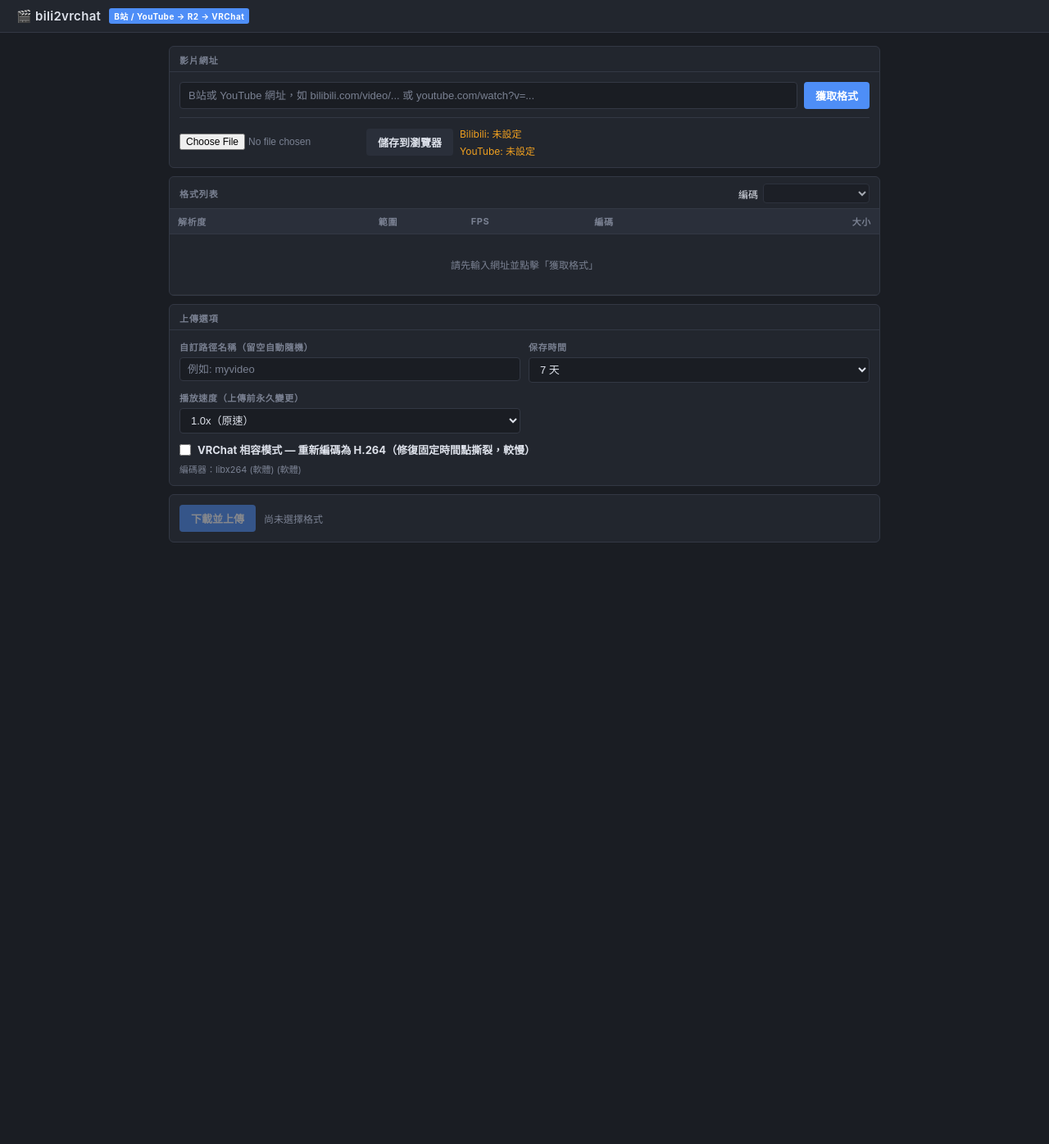
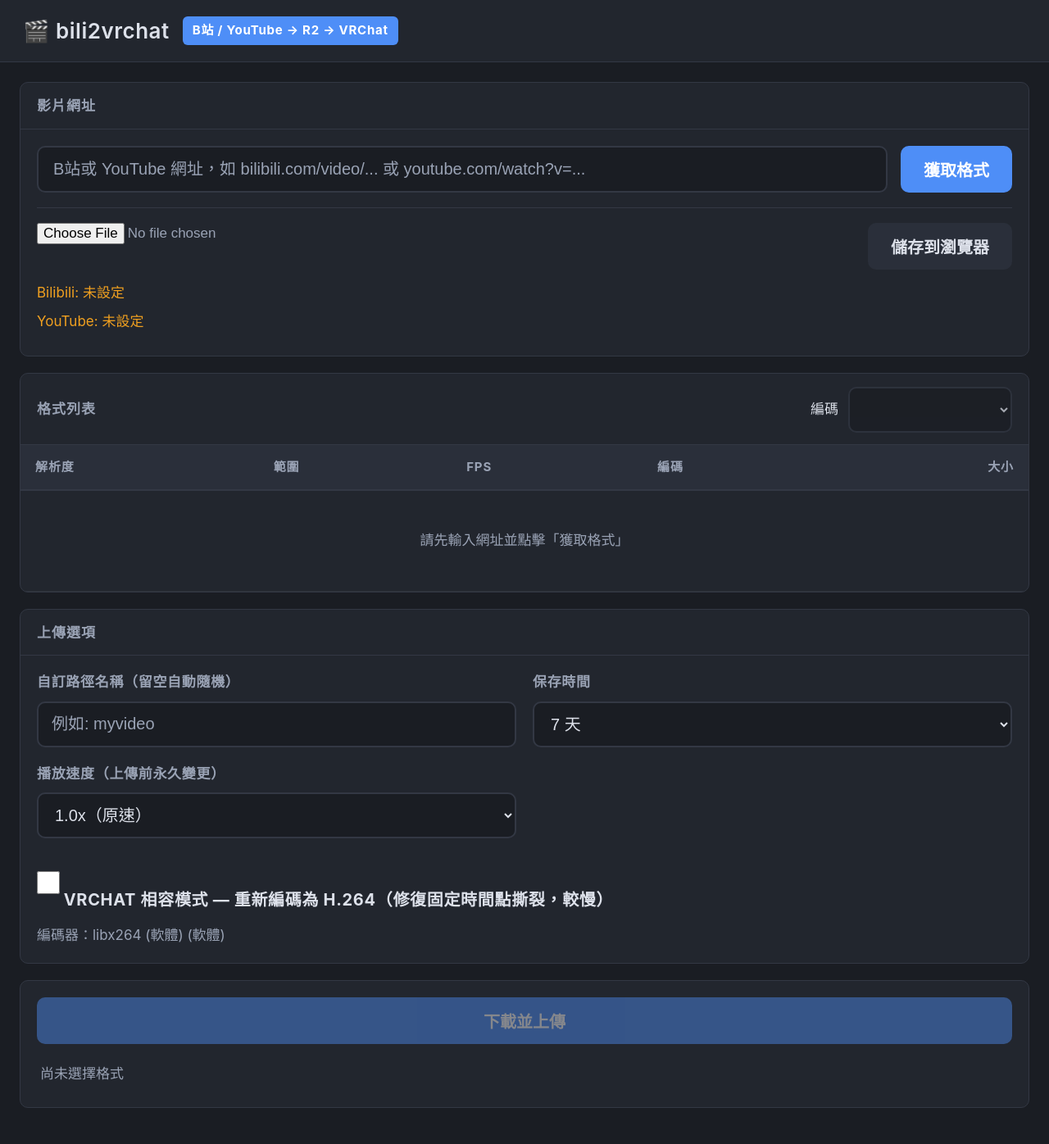
Before and after one commit to yuentw/bili2vrc, a Flask app: page / in a window 1280 px wide. Shown: the whole page at 82% size. Before the commit the page ends 662 px from the top, so only its background shows below. Run offline with Flask 3, Linux system fonts and the light colour scheme; lists and menus that the app fills with data are empty.

Commit message:
thing kind of complete

```diff
--- a/templates/index.html
+++ b/templates/index.html
@@ -2,7 +2,7 @@
 <html lang="zh-TW">
 <head>
   <meta charset="utf-8">
-  <meta name="viewport" content="width=device-width, initial-scale=1">
+  <meta name="viewport" content="width=device-width, initial-scale=1, viewport-fit=cover">
   <title>bili2vrchat — B站上傳工具</title>
   <style>
     *, *::before, *::after { box-sizing: border-box; margin: 0; padding: 0; }
@@ -18,42 +18,53 @@
       --warn:     #f0a020;
       --danger:   #e05252;
       --text:     #dde1ea;
-      --muted:    #7a8192;
-      --row-sel:  rgba(78,142,247,0.18);
-      --row-h:    rgba(255,255,255,0.04);
+      --muted:    #9aa3b5;
+      --row-sel:  rgba(78,142,247,0.22);
+      --row-h:    rgba(255,255,255,0.06);
+      --touch:    56px;
+      --fs:       20px;
+      --fs-sm:    17px;
+      --fs-xs:    15px;
+      --fs-lg:    26px;
+      --pad:      20px;
+      --gap:      16px;
+      --radius:   10px;
     }
 
     body {
       background: var(--bg);
       color: var(--text);
       font-family: -apple-system, BlinkMacSystemFont, "Segoe UI", Roboto, sans-serif;
-      font-size: 13px;
+      font-size: var(--fs);
+      line-height: 1.5;
       min-height: 100vh;
       display: flex;
       flex-direction: column;
+      -webkit-tap-highlight-color: rgba(78, 142, 247, 0.25);
     }
 
     /* ── Header ── */
     header {
       background: var(--surface);
       border-bottom: 1px solid var(--border);
-      padding: 10px 20px;
+      padding: 18px 28px;
       display: flex;
       align-items: center;
-      gap: 10px;
+      gap: 16px;
+      flex-wrap: wrap;
     }
     header h1 {
-      font-size: 15px;
+      font-size: var(--fs-lg);
       font-weight: 600;
       color: var(--text);
       letter-spacing: 0.02em;
     }
     header .badge {
-      font-size: 10px;
+      font-size: var(--fs-xs);
       background: var(--accent);
       color: #fff;
-      border-radius: 3px;
-      padding: 2px 6px;
+      border-radius: 6px;
+      padding: 6px 12px;
       font-weight: 700;
       letter-spacing: 0.05em;
     }
@@ -64,27 +75,27 @@
       display: flex;
       flex-direction: column;
       gap: 0;
-      max-width: 900px;
+      max-width: 1400px;
       width: 100%;
       margin: 0 auto;
-      padding: 16px;
+      padding: 24px;
     }
 
     /* ── Section cards ── */
     .section {
       background: var(--surface);
       border: 1px solid var(--border);
-      border-radius: 6px;
-      margin-bottom: 10px;
+      border-radius: var(--radius);
+      margin-bottom: 20px;
       overflow: hidden;
     }
     .section-title {
-      font-size: 11px;
+      font-size: var(--fs-sm);
       font-weight: 700;
       color: var(--muted);
-      letter-spacing: 0.08em;
+      letter-spacing: 0.06em;
       text-transform: uppercase;
-      padding: 8px 12px 6px;
+      padding: 16px 20px 14px;
       border-bottom: 1px solid var(--border);
     }
     .fmt-header {
@@ -97,41 +108,44 @@
     .fmt-filter {
       display: flex;
       align-items: center;
-      gap: 6px;
+      gap: 12px;
       font-weight: 400;
       text-transform: none;
       letter-spacing: 0;
       color: var(--text);
-      font-size: 12px;
+      font-size: var(--fs-sm);
     }
     .fmt-filter-select {
       background: var(--bg);
-      border: 1px solid var(--border);
+      border: 2px solid var(--border);
       color: var(--text);
-      font-size: 12px;
-      padding: 3px 8px;
-      border-radius: 4px;
-      min-width: 130px;
+      font-size: var(--fs-sm);
+      padding: 12px 16px;
+      border-radius: var(--radius);
+      min-width: 200px;
+      min-height: var(--touch);
     }
     .fmt-filter-select:focus { border-color: var(--accent); outline: none; }
-    .fmt-filter-select option { background: var(--surface2); }
+    .fmt-filter-select option { background: var(--surface2); font-size: var(--fs-sm); }
     .section-body {
-      padding: 12px;
+      padding: var(--pad);
     }
 
     /* ── URL Row ── */
     .url-row {
       display: flex;
-      gap: 8px;
+      gap: var(--gap);
+      flex-wrap: wrap;
     }
     .url-row input {
-      flex: 1;
+      flex: 1 1 280px;
       background: var(--bg);
-      border: 1px solid var(--border);
-      border-radius: 4px;
+      border: 2px solid var(--border);
+      border-radius: var(--radius);
       color: var(--text);
-      padding: 7px 10px;
-      font-size: 13px;
+      padding: 14px 18px;
+      font-size: var(--fs);
+      min-height: var(--touch);
       outline: none;
       transition: border-color .15s;
     }
@@ -141,13 +155,16 @@
     /* ── Buttons ── */
     .btn {
       border: none;
-      border-radius: 4px;
-      padding: 7px 14px;
-      font-size: 13px;
+      border-radius: var(--radius);
+      padding: 14px 28px;
+      font-size: var(--fs);
       font-weight: 600;
+      min-height: var(--touch);
+      min-width: var(--touch);
       cursor: pointer;
       white-space: nowrap;
       transition: background .12s, opacity .12s;
+      touch-action: manipulation;
     }
     .btn:disabled { opacity: .45; cursor: not-allowed; }
     .btn-primary  { background: var(--accent); color: #fff; }
@@ -160,44 +177,46 @@
     /* ── Cookie warning ── */
     #cookieWarning {
       display: none;
-      font-size: 12px;
+      font-size: var(--fs-sm);
       color: var(--warn);
-      padding: 6px 0 0;
+      padding: 14px 0 0;
+      line-height: 1.5;
     }
     .cookie-row {
       display: flex;
       flex-wrap: wrap;
       align-items: center;
-      gap: 8px;
-      margin-top: 10px;
-      padding-top: 10px;
+      gap: var(--gap);
+      margin-top: 18px;
+      padding-top: 18px;
       border-top: 1px solid var(--border);
     }
     .cookie-row input[type="file"] {
-      font-size: 12px;
+      font-size: var(--fs-sm);
       color: var(--muted);
-      max-width: 220px;
-    }
-    #cookieStatus {
-      font-size: 12px;
-      color: var(--muted);
-      flex: 1;
-      min-width: 140px;
+      flex: 1 1 240px;
+      min-height: var(--touch);
     }
     .cookie-platforms {
       display: flex;
       flex-direction: column;
-      gap: 4px;
-      font-size: 12px;
-      flex: 1;
-      min-width: 180px;
+      gap: 10px;
+      font-size: var(--fs-sm);
+      flex: 1 1 100%;
     }
     .cookie-platforms .ok { color: var(--success); }
     .cookie-platforms .warn { color: var(--warn); }
+    .cookie-platform-row {
+      display: flex;
+      align-items: center;
+      gap: 12px;
+      flex-wrap: wrap;
+    }
     #cookieUploadMsg {
-      font-size: 12px;
+      font-size: var(--fs-sm);
       color: var(--success);
       width: 100%;
+      margin-top: 8px;
     }
 
     /* ── Format table ── */
@@ -207,46 +226,48 @@
     table {
       width: 100%;
       border-collapse: collapse;
-      table-layout: fixed;
     }
     thead th {
       background: var(--surface2);
       color: var(--muted);
-      font-size: 11px;
+      font-size: var(--fs-xs);
       font-weight: 700;
       text-transform: uppercase;
       letter-spacing: 0.06em;
-      padding: 7px 10px;
+      padding: 16px 18px;
       text-align: left;
-      border-bottom: 1px solid var(--border);
+      border-bottom: 2px solid var(--border);
       white-space: nowrap;
       user-select: none;
     }
     thead th.right { text-align: right; }
 
     tbody tr {
-      border-bottom: 1px solid rgba(255,255,255,0.04);
+      border-bottom: 1px solid rgba(255,255,255,0.06);
       cursor: pointer;
+      min-height: var(--touch);
     }
     tbody tr:hover   { background: var(--row-h); }
     tbody tr.selected { background: var(--row-sel); }
     tbody tr.selected td { color: #fff; }
 
     tbody td {
-      padding: 6px 10px;
+      padding: 16px 18px;
       color: var(--text);
       white-space: nowrap;
       overflow: hidden;
       text-overflow: ellipsis;
+      font-size: var(--fs-sm);
+      vertical-align: middle;
     }
     tbody td.right { text-align: right; }
 
     .badge-codec {
       display: inline-block;
-      font-size: 10px;
+      font-size: var(--fs-xs);
       font-weight: 700;
-      padding: 1px 5px;
-      border-radius: 3px;
+      padding: 6px 10px;
+      border-radius: 6px;
       letter-spacing: 0.04em;
     }
     .codec-h264  { background: rgba(78,142,247,.25); color: #7eb4ff; }
@@ -260,34 +281,39 @@
     .empty-hint {
       text-align: center;
       color: var(--muted);
-      padding: 28px;
-      font-size: 12px;
+      padding: 48px 24px;
+      font-size: var(--fs-sm);
+      line-height: 1.5;
     }
 
     /* ── Options row ── */
     .options-grid {
       display: grid;
-      grid-template-columns: 1fr 1fr;
-      gap: 10px;
+      grid-template-columns: 1fr;
+      gap: 20px;
+    }
+    @media (min-width: 720px) {
+      .options-grid { grid-template-columns: 1fr 1fr; }
     }
     .field label {
       display: block;
-      font-size: 11px;
+      font-size: var(--fs-sm);
       font-weight: 700;
       color: var(--muted);
-      letter-spacing: 0.06em;
+      letter-spacing: 0.04em;
       text-transform: uppercase;
-      margin-bottom: 5px;
+      margin-bottom: 10px;
     }
     .field input,
     .field select {
       width: 100%;
       background: var(--bg);
-      border: 1px solid var(--border);
-      border-radius: 4px;
+      border: 2px solid var(--border);
+      border-radius: var(--radius);
       color: var(--text);
-      padding: 6px 9px;
-      font-size: 13px;
+      padding: 14px 16px;
+      font-size: var(--fs);
+      min-height: var(--touch);
       outline: none;
       transition: border-color .15s;
     }
@@ -299,12 +325,20 @@
     /* ── Action bar ── */
     .action-bar {
       display: flex;
-      align-items: center;
-      gap: 10px;
+      align-items: stretch;
+      gap: var(--gap);
+      flex-wrap: wrap;
+    }
+    .action-bar .btn-primary,
+    .action-bar .btn-ghost#cancelBtn {
+      flex: 1 1 200px;
     }
     #selInfo {
-      font-size: 12px;
+      font-size: var(--fs-sm);
       color: var(--muted);
+      flex: 1 1 100%;
+      padding: 8px 4px;
+      line-height: 1.5;
     }
     #selInfo span { color: var(--text); font-weight: 600; }
 
@@ -313,18 +347,18 @@
       display: none;
       background: var(--surface);
       border: 1px solid var(--border);
-      border-radius: 6px;
-      padding: 12px 14px;
-      margin-bottom: 10px;
+      border-radius: var(--radius);
+      padding: 20px 24px;
+      margin-bottom: 20px;
     }
     .status-row {
       display: flex;
       align-items: center;
-      gap: 10px;
+      gap: 16px;
     }
     .step-dot {
-      width: 8px;
-      height: 8px;
+      width: 18px;
+      height: 18px;
       border-radius: 50%;
       background: var(--accent);
       flex-shrink: 0;
@@ -340,117 +374,161 @@
     @keyframes spin { to { transform: rotate(360deg); } }
 
     #statusMsg {
-      font-size: 13px;
+      font-size: var(--fs);
       color: var(--text);
       flex: 1;
+      line-height: 1.5;
     }
 
     /* ── Result ── */
     #resultBox {
       display: none;
       background: var(--surface);
-      border: 1px solid var(--success);
-      border-radius: 6px;
-      padding: 12px 14px;
-      margin-bottom: 10px;
+      border: 2px solid var(--success);
+      border-radius: var(--radius);
+      padding: 20px 24px;
+      margin-bottom: 20px;
     }
     #resultBox .result-label {
-      font-size: 11px;
+      font-size: var(--fs-sm);
       font-weight: 700;
       color: var(--success);
       letter-spacing: 0.06em;
       text-transform: uppercase;
-      margin-bottom: 8px;
+      margin-bottom: 14px;
     }
     .result-link-row {
       display: flex;
-      align-items: center;
-      gap: 8px;
+      align-items: stretch;
+      gap: var(--gap);
+      flex-wrap: wrap;
     }
     #resultUrl {
-      flex: 1;
+      flex: 1 1 280px;
       background: var(--bg);
-      border: 1px solid var(--border);
-      border-radius: 4px;
+      border: 2px solid var(--border);
+      border-radius: var(--radius);
       color: #fff;
-      padding: 6px 10px;
-      font-size: 12px;
+      padding: 14px 18px;
+      font-size: var(--fs-sm);
       font-family: monospace;
       word-break: break-all;
-      white-space: nowrap;
-      overflow: hidden;
-      text-overflow: ellipsis;
+      white-space: normal;
       cursor: text;
       user-select: all;
+      min-height: var(--touch);
+      display: flex;
+      align-items: center;
     }
     .vrchat-hint {
-      margin-top: 8px;
-      font-size: 11px;
+      margin-top: 14px;
+      font-size: var(--fs-sm);
       color: var(--muted);
+      line-height: 1.5;
     }
     #previewVideo {
       width: 100%;
-      max-height: 320px;
-      margin-top: 10px;
+      max-height: 480px;
+      margin-top: 16px;
       background: #000;
-      border-radius: 4px;
-      border: 1px solid var(--border);
+      border-radius: var(--radius);
+      border: 2px solid var(--border);
     }
     .preview-speed {
       display: flex;
       align-items: center;
-      gap: 10px;
-      margin-top: 10px;
-      font-size: 12px;
+      gap: 16px;
+      margin-top: 16px;
+      font-size: var(--fs-sm);
       color: var(--muted);
+      flex-wrap: wrap;
     }
     .preview-speed input[type="range"] {
-      flex: 1;
+      flex: 1 1 200px;
       accent-color: var(--accent);
+      min-height: 40px;
+      cursor: pointer;
     }
     #hwEncoderLabel {
-      font-size: 11px;
+      font-size: var(--fs-sm);
       color: var(--muted);
-      margin-top: 6px;
+      margin-top: 12px;
+      line-height: 1.5;
     }
     #videoMeta {
       display: none;
       background: var(--surface);
       border: 1px solid var(--border);
-      border-radius: 6px;
-      margin-bottom: 10px;
-      padding: 12px;
+      border-radius: var(--radius);
+      margin-bottom: 20px;
+      padding: var(--pad);
     }
     .video-meta-inner {
       display: flex;
-      gap: 12px;
+      gap: 20px;
       align-items: flex-start;
+      flex-wrap: wrap;
     }
     #videoThumb {
-      width: 160px;
+      width: min(280px, 100%);
       aspect-ratio: 16 / 9;
       object-fit: cover;
-      border-radius: 4px;
-      border: 1px solid var(--border);
+      border-radius: var(--radius);
+      border: 2px solid var(--border);
       background: var(--bg);
       flex-shrink: 0;
     }
     .video-meta-text {
       flex: 1;
-      min-width: 0;
+      min-width: 200px;
     }
     #videoTitle {
-      font-size: 14px;
+      font-size: var(--fs-lg);
       font-weight: 600;
       color: var(--text);
       line-height: 1.4;
-      margin-bottom: 6px;
+      margin-bottom: 12px;
       word-break: break-word;
     }
     .video-meta-sub {
-      font-size: 12px;
+      font-size: var(--fs-sm);
       color: var(--muted);
-      line-height: 1.6;
+      line-height: 1.7;
+    }
+
+    .field-full { grid-column: 1 / -1; }
+
+    .compat-check {
+      display: flex;
+      align-items: flex-start;
+      gap: 14px;
+      cursor: pointer;
+      text-transform: none;
+      letter-spacing: 0;
+      padding: 4px 0;
+    }
+    .compat-check input[type="checkbox"] {
+      width: 28px;
+      height: 28px;
+      min-width: 28px;
+      accent-color: var(--accent);
+      margin-top: 2px;
+      cursor: pointer;
+    }
+    .compat-check span {
+      font-size: var(--fs);
+      color: var(--text);
+      line-height: 1.5;
+    }
+    .btn-sm {
+      padding: 10px 18px;
+      font-size: var(--fs-sm);
+      min-height: 44px;
+    }
+    .fmt-count {
+      color: var(--text);
+      font-weight: 400;
+      font-size: var(--fs-sm);
     }
   </style>
 </head>
@@ -498,7 +576,7 @@
   <!-- 格式列表 -->
   <div class="section">
     <div class="section-title fmt-header">
-      <span>格式列表 <span id="fmtCount" style="color:var(--text);font-weight:400;font-size:11px"></span></span>
+      <span>格式列表 <span id="fmtCount" class="fmt-count"></span></span>
       <label class="fmt-filter">
         <span>編碼</span>
         <select id="codecFilter" class="fmt-filter-select" onchange="applyCodecFilter()" disabled></select>
@@ -508,11 +586,11 @@
       <table id="fmtTable">
         <thead>
           <tr>
-            <th style="width:130px">解析度</th>
-            <th style="width:60px">範圍</th>
-            <th style="width:80px">FPS</th>
-            <th style="width:100px">編碼</th>
-            <th class="right" style="width:90px">大小</th>
+            <th>解析度</th>
+            <th>範圍</th>
+            <th>FPS</th>
+            <th>編碼</th>
+            <th class="right">大小</th>
           </tr>
         </thead>
         <tbody id="fmtBody">
@@ -553,10 +631,10 @@
             <option value="2">2.0x（快速）</option>
           </select>
         </div>
-        <div class="field" style="grid-column:1/-1">
-          <label style="display:flex;align-items:center;gap:8px;cursor:pointer;text-transform:none;letter-spacing:0">
-            <input type="checkbox" id="compatMode" style="width:14px;height:14px;accent-color:var(--accent)">
-            <span style="font-size:13px;color:var(--text)">VRChat 相容模式 — 重新編碼為 H.264（修復固定時間點撕裂，較慢）</span>
+        <div class="field field-full">
+          <label class="compat-check">
+            <input type="checkbox" id="compatMode">
+            <span>VRChat 相容模式 — 重新編碼為 H.264（修復固定時間點撕裂，較慢）</span>
           </label>
           <div id="hwEncoderLabel">編碼器：偵測中...</div>
         </div>
@@ -617,9 +695,9 @@
     const cls = status[platform] ? 'ok' : 'warn';
     const text = status[platform] ? '已設定' : '未設定';
     const clearBtn = status[platform]
-      ? `<button class="btn btn-ghost" type="button" style="padding:2px 8px;font-size:11px" onclick="clearCookie('${platform}')">清除</button>`
+      ? `<button class="btn btn-ghost btn-sm" type="button" onclick="clearCookie('${platform}')">清除</button>`
       : '';
-    return `<div class="${cls}">${label}: ${text} ${clearBtn}</div>`;
+    return `<div class="cookie-platform-row ${cls}"><span>${label}: ${text}</span> ${clearBtn}</div>`;
   }).join('');
   updateCookieWarningForUrl(document.getElementById('urlInput').value.trim());
 }
```
